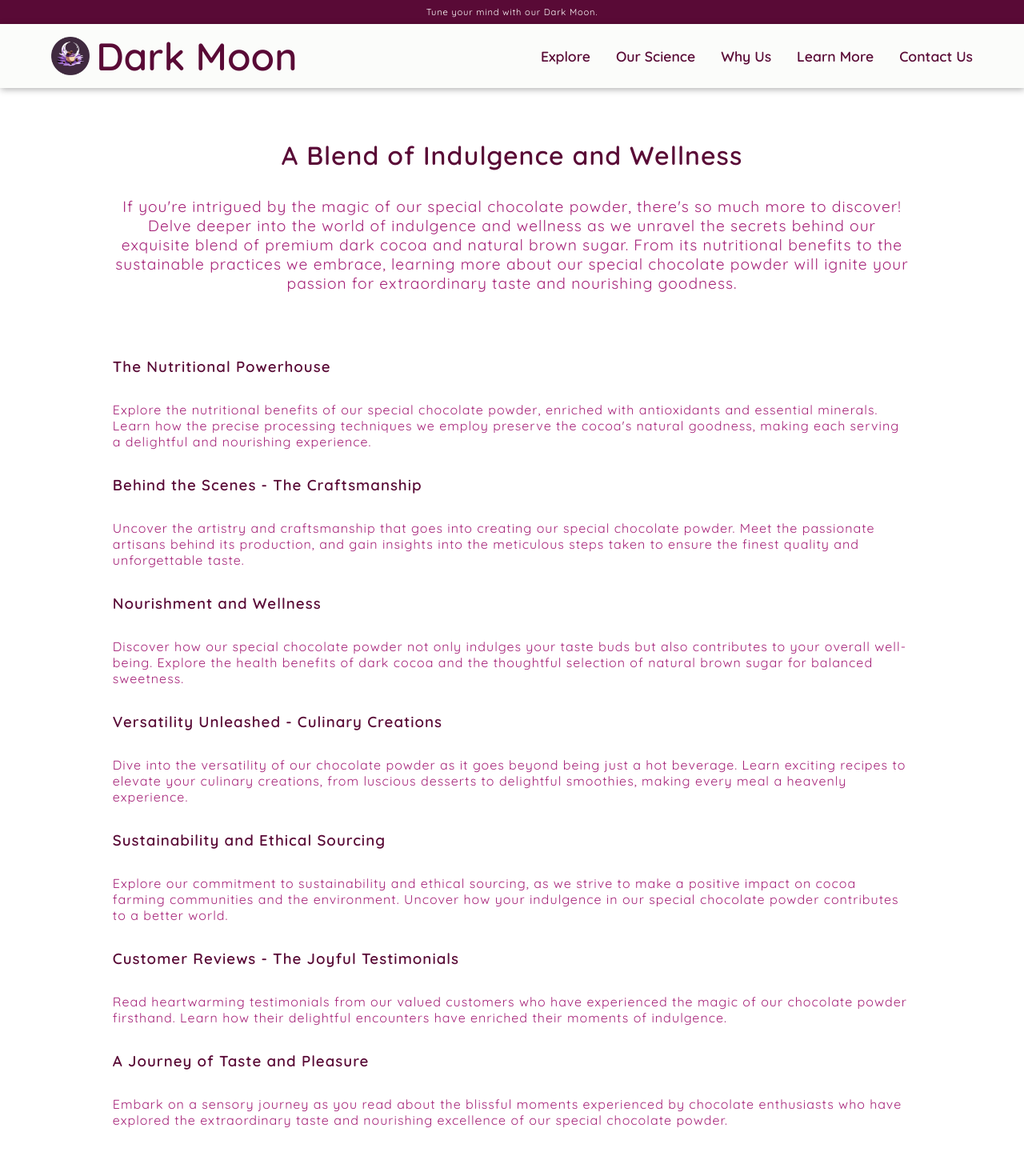
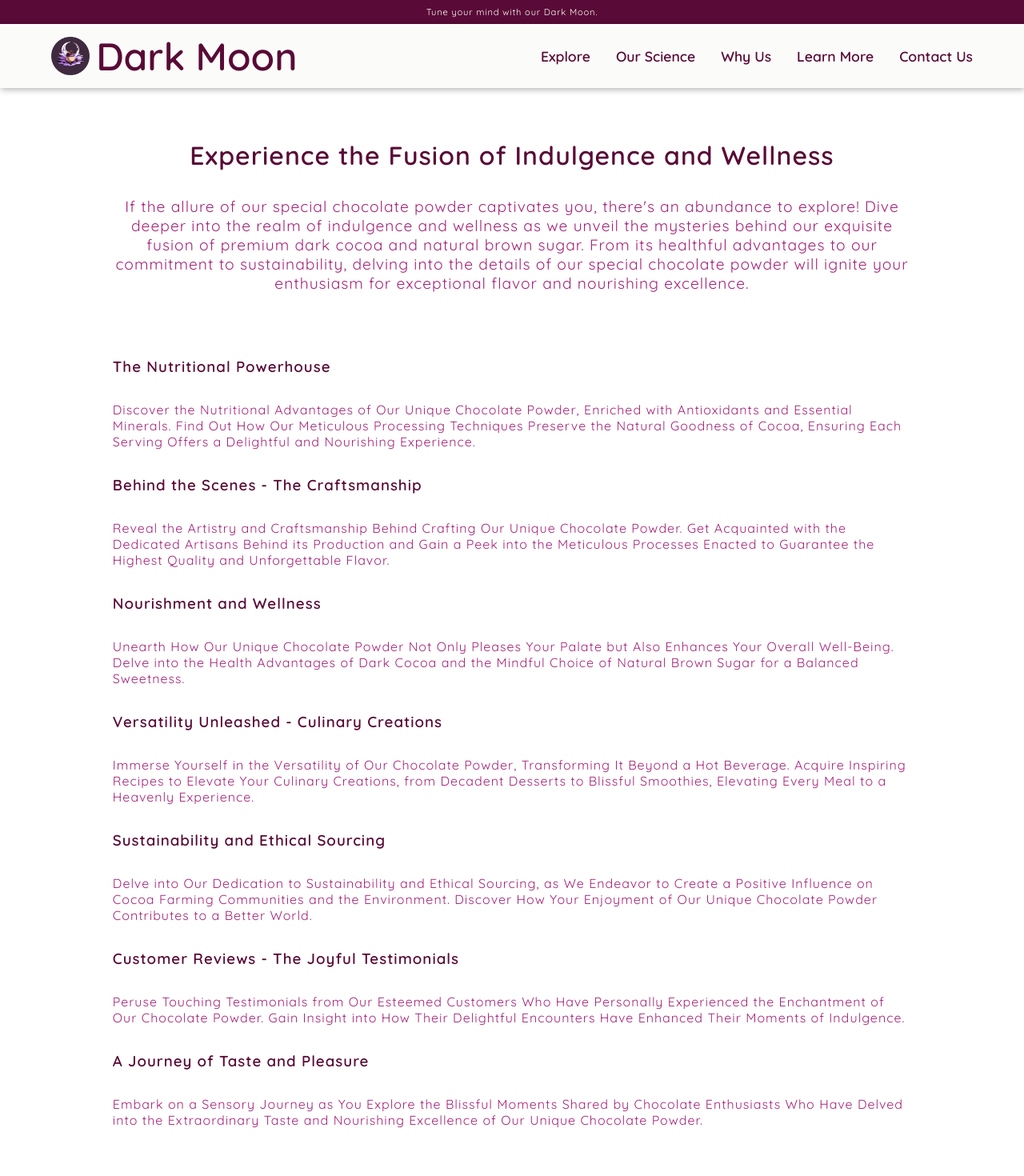
Before and after one commit to Achladi-Anudeep/darkmoon, a React (Create React App) app: page /learn-more in a window 1280 px wide. Shown: the top 1470 px of the page at 80% size. Built offline with nearby package versions, Linux system fonts and the light colour scheme.

Commit message:
final versions #5

```diff
--- a/src/assets/Images/ImageExports.js
+++ b/src/assets/Images/ImageExports.js
@@ -37,7 +37,7 @@ export const HomeFirstCarouseldata = [
   {
     imageSource: HomeBrainChoco,
     title: "brain",
-    textHead: "Premium Choclate Powder",
+    textHead: "Premium Chocolate Powder",
     textDesc:
       "Indulge in the Exquisite Harmony of the Finest Cocoa Beans, Elevating Your Senses Sustainably.",
   },
--- a/src/pages/Home/Home.js
+++ b/src/pages/Home/Home.js
@@ -31,7 +31,8 @@ const Home = () => {
     <div className="home">
       <FirstCarousel />
       <div className="first-section">
-        <h1>Why Choose Dark Moon ?</h1>
+        {/* <h1>Why Choose Dark Moon ?</h1> */}
+        <h1>What Sets Dark Moon Apart?</h1>
         <div className="first-section-b">
           {HomeFirstSecData.map((r, i) => (
             <div
@@ -53,7 +54,8 @@ const Home = () => {
       </div>
       <div className={`second-section ${HomeHealthBenefitsData[temp].class}`}>
         <div className="second-section-a">
-          <h1>Explore the Health Benefits</h1>
+          {/* <h1>Explore the Health Benefits</h1> */}
+          <h1>Discover the Health Benefits</h1>
         </div>
         <div className="second-section-b">
           <div className="s-s-b-buttons">
@@ -128,14 +130,18 @@ const Home = () => {
                 <div className="sixth-description-content">
                   <GiBrain className="sixth-sec-icon" />
                   <h1>Better Focus</h1>
-                  <p>Increase alertness cognition & mental focus</p>
+                  <p>Boost Alertness, Cognition, and Mental Focus</p>
+                  {/* <p>Increase alertness cognition & mental focus</p> */}
                 </div>
                 <div className="sixth-description-content">
                   <MdHealthAndSafety className="sixth-sec-icon" />
                   <h1>Anti Inflamatory</h1>
                   <p>
+                    Strengthen Your Immune System to Prevent the Common Cold
+                  </p>
+                  {/* <p>
                     Bolster your immune system and help prevent the common cold
-                  </p>
+                  </p> */}
                 </div>
               </div>
               <div />
@@ -143,7 +149,8 @@ const Home = () => {
                 <div className="sixth-description-content">
                   <GiBiceps className="sixth-sec-icon" />
                   <h1>Energy Booster</h1>
-                  <p>Increase your muscle health with our protein punch</p>
+                  <p>Enhance Muscle Health with Our Protein Punch</p>
+                  {/* <p>Increase your muscle health with our protein punch</p> */}
                 </div>
                 <div className="sixth-description-content">
                   <MdTagFaces className="sixth-sec-icon" />
@@ -159,25 +166,34 @@ const Home = () => {
               <div className="sixth-description-left">
                 <div className="sixth-description-content">
                   <h1>Anti Oxidants</h1>
-                  <p>Power pack of anti oxidats helps skin glow</p>
+                  <p>
+                    Experience Glowing Skin with Our Power-Packed Antioxidants
+                  </p>
+                  {/* <p>Power pack of anti oxidats helps skin glow</p> */}
                 </div>
                 <div className="sixth-description-content">
                   <h1>Vitamins</h1>
                   <p>
+                    Fortify Your Immune System with Vitamins B1, B2, B3, B6, B9,
+                    K, and E
+                  </p>
+                  {/* <p>
                     Vitamin B1,B2,B3,B6,B9 and Vitamin K,E for your immune
                     system
-                  </p>
+                  </p> */}
                 </div>
               </div>
               <div />
               <div className="sixth-description-right">
                 <div className="sixth-description-content">
                   <h1>Polyphenols</h1>
-                  <p>Helps to regulate the LDL by increasing HDL </p>
+                  <p>Balance LDL and Increase HDL with Our Assistance</p>
+                  {/* <p>Helps to regulate the LDL by increasing HDL </p> */}
                 </div>
                 <div className="sixth-description-content">
                   <h1>Energy Booster</h1>
-                  <p>This helps muscle recovery fast and complete</p>
+                  <p>Accelerate and Enhance Muscle Recovery</p>
+                  {/* <p>This helps muscle recovery fast and complete</p> */}
                 </div>
               </div>
             </div>
--- a/src/pages/LearnMore/LearnMore.js
+++ b/src/pages/LearnMore/LearnMore.js
@@ -5,38 +5,55 @@ const LearnMore = () => {
   const infoData = [
     {
       title: "The Nutritional Powerhouse",
-      desc: "Explore the nutritional benefits of our special chocolate powder, enriched with antioxidants and essential minerals. Learn how the precise processing techniques we employ preserve the cocoa's natural goodness, making each serving a delightful and nourishing experience.",
+      desc: "Discover the Nutritional Advantages of Our Unique Chocolate Powder, Enriched with Antioxidants and Essential Minerals. Find Out How Our Meticulous Processing Techniques Preserve the Natural Goodness of Cocoa, Ensuring Each Serving Offers a Delightful and Nourishing Experience.",
+      // desc: "Explore the nutritional benefits of our special chocolate powder, enriched with antioxidants and essential minerals. Learn how the precise processing techniques we employ preserve the cocoa's natural goodness, making each serving a delightful and nourishing experience.",
     },
     {
       title: "Behind the Scenes - The Craftsmanship",
-      desc: "Uncover the artistry and craftsmanship that goes into creating our special chocolate powder. Meet the passionate artisans behind its production, and gain insights into the meticulous steps taken to ensure the finest quality and unforgettable taste.",
+      desc: "Reveal the Artistry and Craftsmanship Behind Crafting Our Unique Chocolate Powder. Get Acquainted with the Dedicated Artisans Behind its Production and Gain a Peek into the Meticulous Processes Enacted to Guarantee the Highest Quality and Unforgettable Flavor.",
+      // desc: "Uncover the artistry and craftsmanship that goes into creating our special chocolate powder. Meet the passionate artisans behind its production, and gain insights into the meticulous steps taken to ensure the finest quality and unforgettable taste.",
     },
     {
       title: "Nourishment and Wellness",
-      desc: "Discover how our special chocolate powder not only indulges your taste buds but also contributes to your overall well-being. Explore the health benefits of dark cocoa and the thoughtful selection of natural brown sugar for balanced sweetness.",
+      desc: "Unearth How Our Unique Chocolate Powder Not Only Pleases Your Palate but Also Enhances Your Overall Well-Being. Delve into the Health Advantages of Dark Cocoa and the Mindful Choice of Natural Brown Sugar for a Balanced Sweetness.",
+      // desc: "Discover how our special chocolate powder not only indulges your taste buds but also contributes to your overall well-being. Explore the health benefits of dark cocoa and the thoughtful selection of natural brown sugar for balanced sweetness.",
     },
     {
       title: "Versatility Unleashed - Culinary Creations",
-      desc: "Dive into the versatility of our chocolate powder as it goes beyond being just a hot beverage. Learn exciting recipes to elevate your culinary creations, from luscious desserts to delightful smoothies, making every meal a heavenly experience.",
+      desc: "Immerse Yourself in the Versatility of Our Chocolate Powder, Transforming It Beyond a Hot Beverage. Acquire Inspiring Recipes to Elevate Your Culinary Creations, from Decadent Desserts to Blissful Smoothies, Elevating Every Meal to a Heavenly Experience.",
+      // desc: "Dive into the versatility of our chocolate powder as it goes beyond being just a hot beverage. Learn exciting recipes to elevate your culinary creations, from luscious desserts to delightful smoothies, making every meal a heavenly experience.",
     },
     {
       title: "Sustainability and Ethical Sourcing",
-      desc: "Explore our commitment to sustainability and ethical sourcing, as we strive to make a positive impact on cocoa farming communities and the environment. Uncover how your indulgence in our special chocolate powder contributes to a better world.",
+      desc: "Delve into Our Dedication to Sustainability and Ethical Sourcing, as We Endeavor to Create a Positive Influence on Cocoa Farming Communities and the Environment. Discover How Your Enjoyment of Our Unique Chocolate Powder Contributes to a Better World.",
+      // desc: "Explore our commitment to sustainability and ethical sourcing, as we strive to make a positive impact on cocoa farming communities and the environment. Uncover how your indulgence in our special chocolate powder contributes to a better world.",
     },
     {
       title: "Customer Reviews - The Joyful Testimonials",
-      desc: "Read heartwarming testimonials from our valued customers who have experienced the magic of our chocolate powder firsthand. Learn how their delightful encounters have enriched their moments of indulgence.",
+      desc: "Peruse Touching Testimonials from Our Esteemed Customers Who Have Personally Experienced the Enchantment of Our Chocolate Powder. Gain Insight into How Their Delightful Encounters Have Enhanced Their Moments of Indulgence.",
+      // desc: "Read heartwarming testimonials from our valued customers who have experienced the magic of our chocolate powder firsthand. Learn how their delightful encounters have enriched their moments of indulgence.",
     },
     {
       title: "A Journey of Taste and Pleasure",
-      desc: "Embark on a sensory journey as you read about the blissful moments experienced by chocolate enthusiasts who have explored the extraordinary taste and nourishing excellence of our special chocolate powder.",
+      desc: "Embark on a Sensory Journey as You Explore the Blissful Moments Shared by Chocolate Enthusiasts Who Have Delved into the Extraordinary Taste and Nourishing Excellence of Our Unique Chocolate Powder.",
+      // desc: "Embark on a sensory journey as you read about the blissful moments experienced by chocolate enthusiasts who have explored the extraordinary taste and nourishing excellence of our special chocolate powder.",
     },
   ];
   return (
     <div className="learn-more">
       <div className="learn-more-header-content" data-aos="zoom-in">
-        <h1>A Blend of Indulgence and Wellness</h1>
+        <h1>Experience the Fusion of Indulgence and Wellness</h1>
+        {/* <h1>A Blend of Indulgence and Wellness</h1> */}
         <p>
+          If the allure of our special chocolate powder captivates you, there's
+          an abundance to explore! Dive deeper into the realm of indulgence and
+          wellness as we unveil the mysteries behind our exquisite fusion of
+          premium dark cocoa and natural brown sugar. From its healthful
+          advantages to our commitment to sustainability, delving into the
+          details of our special chocolate powder will ignite your enthusiasm
+          for exceptional flavor and nourishing excellence.
+        </p>
+        {/* <p>
           If you're intrigued by the magic of our special chocolate powder,
           there's so much more to discover! Delve deeper into the world of
           indulgence and wellness as we unravel the secrets behind our exquisite
@@ -44,7 +61,7 @@ const LearnMore = () => {
           nutritional benefits to the sustainable practices we embrace, learning
           more about our special chocolate powder will ignite your passion for
           extraordinary taste and nourishing goodness.
-        </p>
+        </p> */}
       </div>
       <div className="info-section">
         {infoData.map((r, i) => (
```
Also changed, not shown: src/components/Footer/Footer.jsx (+7 -1 lines), src/pages/Explore/Explore.js (+18 -3 lines), src/pages/WhyUs/WhyUs.js (+14 -3 lines), 1 other file (tests, documents, lock files or other folders).
